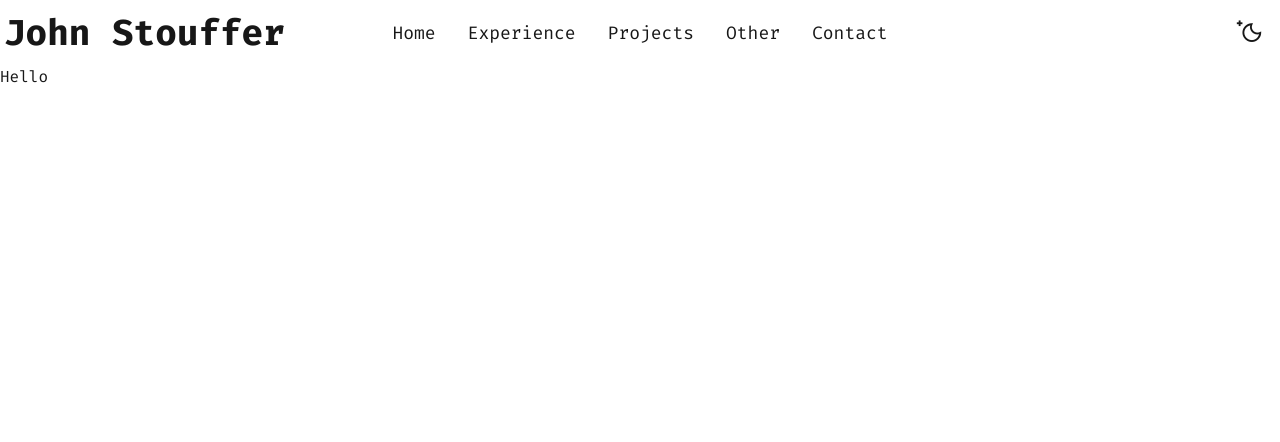
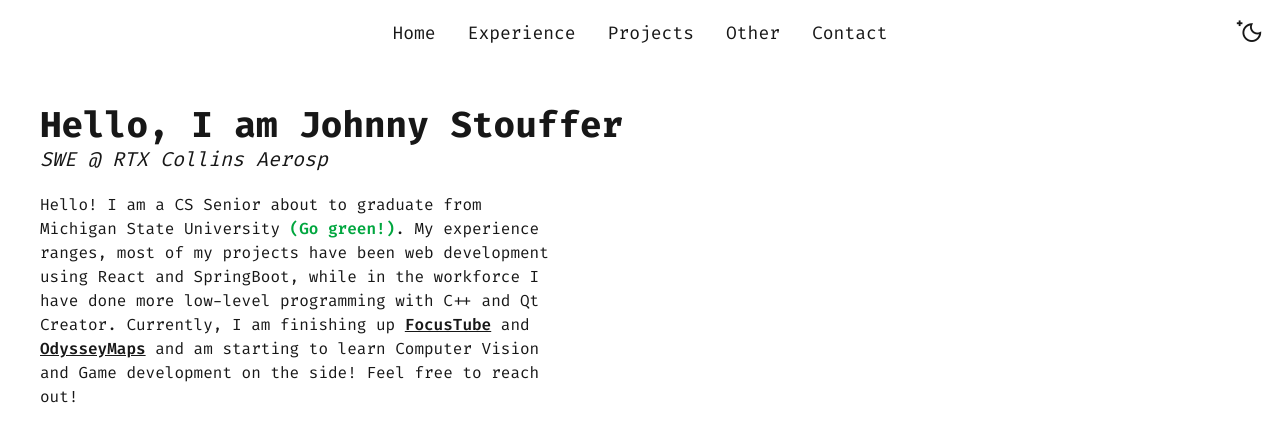
Before and after one commit to johnnystouffer/johnnystouffer, a Next.js app in the folder js-personal-website/: page / in a window 1280 px wide. Shown: the top 442 px of the page. Built offline with nearby package versions, Linux system fonts and the light colour scheme.

Commit message:
finishing up first page

```diff
--- a/js-personal-website/src/app/page.tsx
+++ b/js-personal-website/src/app/page.tsx
@@ -1,5 +1,82 @@
+"use client"
+
+import { useEffect, useState } from "react";
+
 export default function Home() {
+  const roles = [
+    "CS Senior @ MSU",
+    "SWE @ RTX Collins Aerospace",
+    "Prev @ Tesla",
+  ];
+  const [currentText, setCurrentText] = useState("");
+  const [roleIndex, setRoleIndex] = useState(0);
+  const [charIndex, setCharIndex] = useState(0);
+
+  // typing effect
+  useEffect(() => {
+    if (charIndex < roles[roleIndex].length) {
+      const timeout = setTimeout(() => {
+        setCurrentText((prev) => prev + roles[roleIndex][charIndex]);
+        setCharIndex(charIndex + 1);
+      }, 100);
+      return () => clearTimeout(timeout);
+    } else {
+      const timeout = setTimeout(() => {
+        setCurrentText("");
+        setCharIndex(0);
+        setRoleIndex((prev) => (prev + 1) % roles.length);
+      }, 1500);
+      return () => clearTimeout(timeout);
+    }
+  }, [charIndex, roleIndex]);
+
   return (
-    <h1>Hello</h1>
+    <div className="min-h-screen  flex items-start justify-start p-10">
+      <div className="animate-fadeIn text-left">
+        <h1 className="text-4xl font-bold">Hello, I am Johnny Stouffer</h1>
+        <h2 className="text-xl italic h-8">{currentText}</h2>
+        <p className="mt-4 max-w-lg">
+          Hello! I am a CS Senior about to graduate from Michigan State University{" "}
+          <span className="text-green-600 font-semibold">(Go green!)</span>. My
+          experience ranges, most of my projects have been web development using React
+          and SpringBoot, while in the workforce I have done more low-level programming
+          with C++ and Qt Creator. Currently, I am finishing up{" "}
+          <a
+            href="https://focus-youtube.vercel.app/"
+            target="_blank"
+            rel="noopener noreferrer"
+            className="font-semibold underline"
+          >
+            FocusTube
+          </a>{" "}
+          and{" "}
+          <a
+            href="https://odysseymaps.com/"
+            target="_blank"
+            rel="noopener noreferrer"
+            className="font-semibold underline"
+          >
+            OdysseyMaps
+          </a>{" "}
+          and am starting to learn Computer Vision and Game development on the side!
+          Feel free to reach out!
+        </p>
+      </div>
+      <style jsx>{`
+        .animate-fadeIn {
+          animation: fadeIn 1s ease-out forwards;
+        }
+        @keyframes fadeIn {
+          from {
+            opacity: 0;
+            transform: translateY(-10px);
+          }
+          to {
+            opacity: 1;
+            transform: translateY(0);
+          }
+        }
+      `}</style>
+    </div>
   );
 }
--- a/js-personal-website/src/app/topbar.tsx
+++ b/js-personal-website/src/app/topbar.tsx
@@ -1,16 +1,20 @@
 "use client";
 import { useTheme } from "next-themes";
 import { useEffect, useState } from "react";
+import { usePathname } from "next/navigation";
 
 export default function Topbar() {
   const { resolvedTheme, setTheme } = useTheme();
   const [mounted, setMounted] = useState(false);
+
   useEffect(() => setMounted(true), []);
+
+  const hideName = usePathname() === '/';
 
   return (
     <nav className="flex items-center justify-between p-1">
         <div className="flex-1 flex">
-            <h1 className="text-4xl font-extrabold">John Stouffer</h1>
+            {!hideName && <h1 className="text-4xl font-extrabold">John Stouffer</h1>}
         </div>
 
         <ul className="flex gap-4 text-lg">
```
